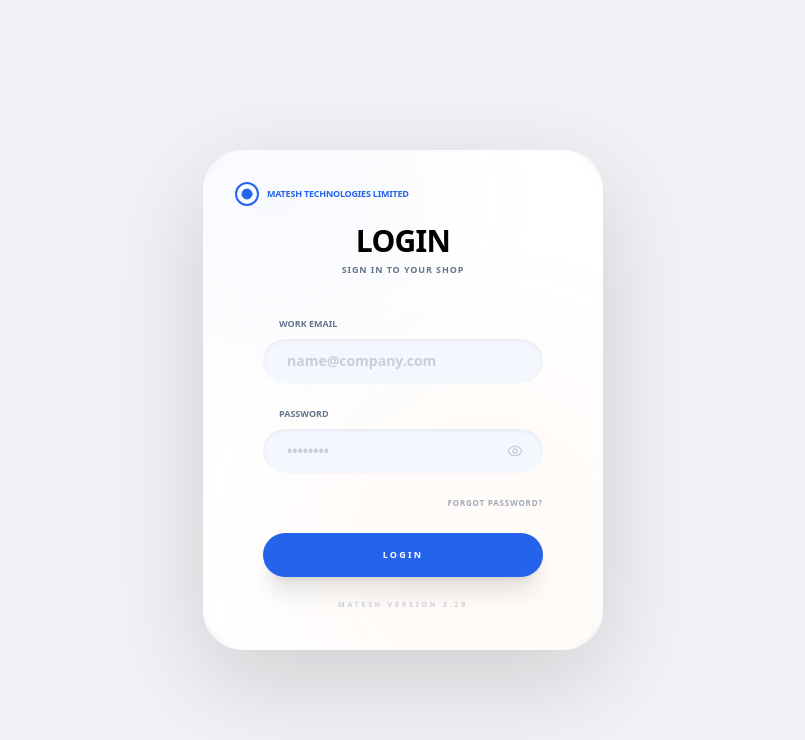
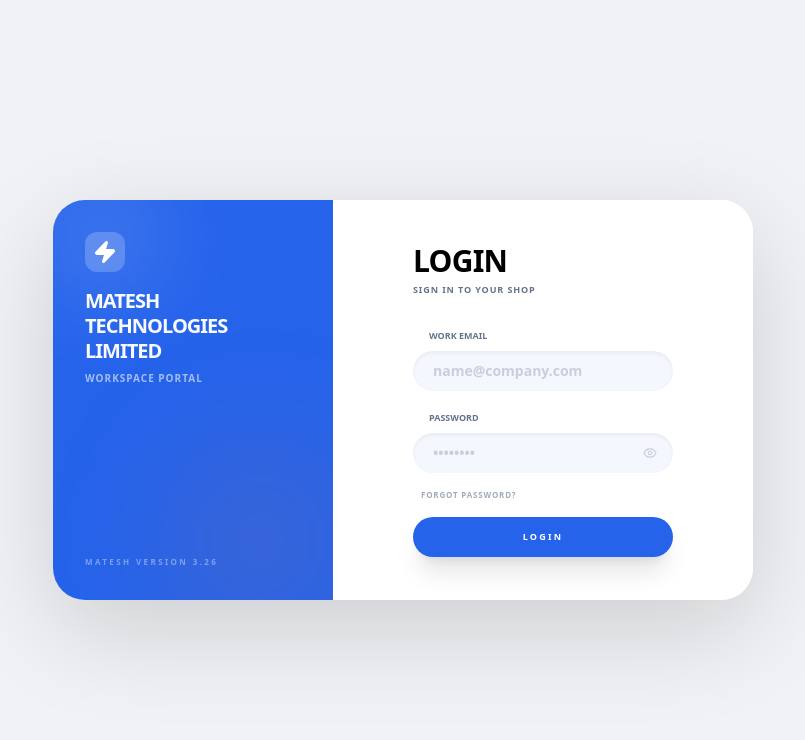
Before and after one commit to Simon001xnm/RoyalTech-Computers-Limited, a Next.js app: page /login in a window 1280 px wide. Shown: the top 740 px of the page, without its empty margins (237-1042 px from the left). Built offline with nearby package versions, Linux system fonts and the light colour scheme; no server answers.

Commit message:
600 × 350 px — ideal compact landscape 650 × 380 px — more spacious and

```diff
--- a/src/app/login/page.tsx
+++ b/src/app/login/page.tsx
@@ -8,13 +8,14 @@ import { useAuth, useUser } from '@/firebase';
 import { useRouter } from 'next/navigation';
 import { initiateEmailSignIn, initiatePasswordReset } from '@/firebase/non-blocking-login';
 import { useToast } from '@/hooks/use-toast';
-import { Loader2, Eye, EyeOff, Circle } from 'lucide-react';
+import { Loader2, Eye, EyeOff, Circle, Zap } from 'lucide-react';
 
 /**
- * @fileOverview Login Page with Fixed Dimensions
- * Desktop: 400 x 500 px
- * Compact: 360 x 450 px
- * Very small: 320 x 400 px
+ * @fileOverview Landscape Login Page
+ * Specific Dimensions:
+ * - Desktop: 700 x 400 px
+ * - Premium: 650 x 380 px
+ * - Compact: 600 x 350 px
  */
 export default function LoginPage() {
   const [email, setEmail] = useState('');
@@ -79,40 +80,49 @@ export default function LoginPage() {
   return (
     <div className="min-h-screen w-full flex items-center justify-center bg-[#f0f2f5] p-4 font-sans">
       {/*
-          CONTAINER DIMENSIONS:
-          Default/Very Small: 320x400
-          Small/Compact: 360x450
-          Medium+/Desktop: 400x500
+          CONTAINER DIMENSIONS (Landscape):
+          Default: 320x400 (Portrait for very small)
+          Compact: 600x350 (Landscape sm)
+          Premium: 650x380 (Landscape md)
+          Desktop: 700x400 (Landscape lg+)
       */}
-      <div className="w-full max-w-[320px] h-[400px] sm:max-w-[360px] sm:h-[450px] md:max-w-[400px] md:h-[500px] flex rounded-[40px] border-none shadow-[0_30px_100px_rgba(0,0,0,0.15)] overflow-hidden animate-in fade-in zoom-in-95 duration-700 bg-white relative transition-all">
+      <div className="w-full max-w-[320px] min-h-[400px] sm:max-w-[600px] sm:min-h-[350px] md:max-w-[650px] md:min-h-[380px] lg:max-w-[700px] lg:min-h-[400px] flex flex-col sm:flex-row rounded-[32px] border-none shadow-[0_30px_100px_rgba(0,0,0,0.15)] overflow-hidden animate-in fade-in zoom-in-95 duration-700 bg-white relative transition-all">
 
+        {/* Left Side: Decorative Branding */}
+        <div className="w-full sm:w-[40%] bg-primary p-8 text-primary-foreground flex flex-col justify-between relative overflow-hidden shrink-0">
              {/* Decorative Background Elements */}
             <div className="absolute inset-0 pointer-events-none overflow-hidden z-0">
-            <div className="absolute top-[-20%] left-[-20%] w-[300px] h-[300px] rounded-full bg-primary/5 blur-3xl" />
-            <div className="absolute bottom-[-20%] right-[-20%] w-[400px] h-[400px] rounded-full bg-orange-500/5 blur-3xl" />
+                <div className="absolute top-[-10%] left-[-10%] w-[150px] h-[150px] rounded-full bg-white/10 blur-2xl" />
+                <div className="absolute bottom-[-10%] right-[-10%] w-[200px] h-[200px] rounded-full bg-orange-500/10 blur-3xl" />
             </div>
 
-        {/* LOGIN FORM AREA */}
-        <div className="flex-1 bg-white/40 backdrop-blur-sm relative flex flex-col items-center justify-center p-8 z-10">
-            {/* Company Branding */}
-            <div className="absolute top-8 left-8 flex items-center gap-2 text-primary">
-                <div className="w-6 h-6 rounded-full border-2 border-primary flex items-center justify-center p-1 shrink-0">
-                    <Circle className="w-full h-full fill-primary" />
+            <div className="relative z-10">
+                <div className="bg-white/20 p-2 rounded-xl w-fit mb-4">
+                    <Zap className="h-6 w-6 text-white fill-white" />
                 </div>
-                <span className="font-black text-[9px] tracking-tight uppercase leading-tight">
+                <h2 className="text-xl font-black tracking-tighter uppercase leading-tight">
                     MATESH TECHNOLOGIES LIMITED
-                </span>
+                </h2>
+                <p className="text-[10px] font-bold opacity-60 uppercase tracking-widest mt-2">Workspace Portal</p>
             </div>
 
-            {/* COMPACT FORM */}
-            <div className="w-full max-w-[240px] sm:max-w-[280px] space-y-8">
-                <div className="text-center space-y-1">
+            <div className="relative z-10">
+                <p className="text-[8px] font-black uppercase tracking-[0.3em] opacity-40">
+                    Matesh Version 3.26
+                </p>
+            </div>
+        </div>
+
+        {/* Right Side: Login Form */}
+        <div className="flex-1 bg-white relative flex flex-col items-center justify-center p-8 z-10">
+            <div className="w-full max-w-[260px] space-y-6">
+                <div className="text-center sm:text-left space-y-1">
                     <h1 className="text-3xl font-black tracking-tight text-black">LOGIN</h1>
                     <p className="text-[9px] font-bold text-muted-foreground uppercase tracking-widest">Sign in to your shop</p>
                 </div>
 
-                <div className="space-y-6">
                 <div className="space-y-4">
+                    <div className="space-y-3">
                         <div className="space-y-1.5">
                             <Label className="text-[9px] font-black uppercase text-muted-foreground ml-4">Work Email</Label>
                             <Input
@@ -120,7 +130,7 @@ export default function LoginPage() {
                                 placeholder="name@company.com"
                                 value={email}
                                 onChange={(e) => setEmail(e.target.value)}
-                                className="h-11 rounded-full bg-[#f4f7fe] border-none px-6 focus-visible:ring-2 focus-visible:ring-primary/20 font-bold placeholder:text-muted-foreground/30 shadow-inner text-xs"
+                                className="h-10 rounded-full bg-[#f4f7fe] border-none px-5 focus-visible:ring-2 focus-visible:ring-primary/20 font-bold placeholder:text-muted-foreground/30 shadow-inner text-xs"
                             />
                         </div>
                         <div className="space-y-1.5">
@@ -131,20 +141,20 @@ export default function LoginPage() {
                                     placeholder="••••••••"
                                     value={password}
                                     onChange={(e) => setPassword(e.target.value)}
-                                    className="h-11 rounded-full bg-[#f4f7fe] border-none px-6 pr-12 focus-visible:ring-2 focus-visible:ring-primary/20 font-bold placeholder:text-muted-foreground/30 shadow-inner text-xs"
+                                    className="h-10 rounded-full bg-[#f4f7fe] border-none px-5 pr-10 focus-visible:ring-2 focus-visible:ring-primary/20 font-bold placeholder:text-muted-foreground/30 shadow-inner text-xs"
                                 />
                                 <button
                                     type="button"
                                     onClick={() => setShowPassword(!showPassword)}
-                                    className="absolute right-5 top-1/2 -translate-y-1/2 text-muted-foreground/30 hover:text-primary transition-colors"
+                                    className="absolute right-4 top-1/2 -translate-y-1/2 text-muted-foreground/30 hover:text-primary transition-colors"
                                 >
-                                    {showPassword ? <EyeOff className="h-4 w-4" /> : <Eye className="h-4 w-4" />}
+                                    {showPassword ? <EyeOff className="h-3.5 w-3.5" /> : <Eye className="h-3.5 w-3.5" />}
                                 </button>
                             </div>
                         </div>
                     </div>
 
-                    <div className="flex justify-end">
+                    <div className="flex justify-between items-center px-2">
                         <button
                             type="button"
                             onClick={handleForgotPassword}
@@ -157,19 +167,13 @@ export default function LoginPage() {
 
                     <Button
                         onClick={handleSignIn}
-                        className="w-full h-11 text-[9px] font-black uppercase tracking-[0.25em] rounded-full shadow-xl transition-all active:scale-95 bg-primary text-white hover:bg-primary/90 border-none"
+                        className="w-full h-10 text-[9px] font-black uppercase tracking-[0.25em] rounded-full shadow-xl transition-all active:scale-95 bg-primary text-white hover:bg-primary/90 border-none"
                         disabled={isProcessing}
                     >
                         {isProcessing ? <Loader2 className="h-4 w-4 animate-spin" /> : 'LOGIN'}
                     </Button>
                 </div>
             </div>
-
-            <div className="absolute bottom-10 text-center">
-                <p className="text-[7px] font-black text-muted-foreground/30 uppercase tracking-[0.4em]">
-                    Matesh Version 3.26
-                </p>
-            </div>
         </div>
       </div>
     </div>
```
Lines whose indentation alone changed are shown as unchanged.
